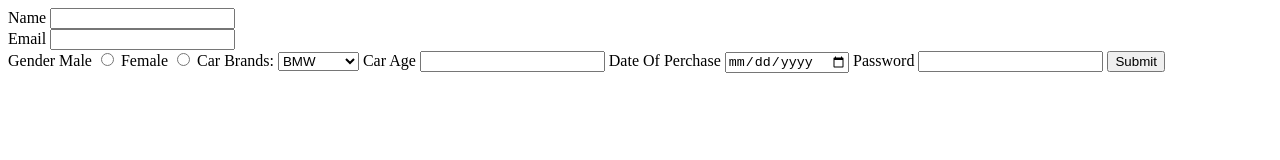
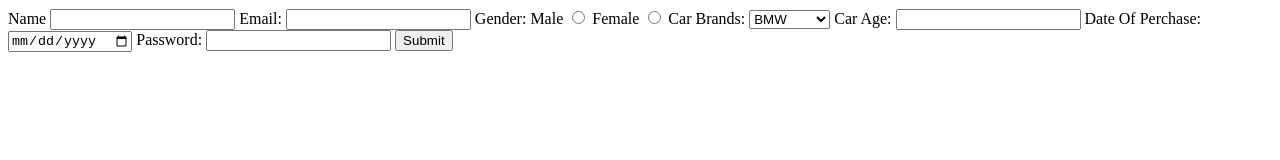
Before and after one commit to acciojob/car-insurance-form-IDurgeshShukla, a website: page main.html in a window 1280 px wide. Drawn offline with Linux system fonts and the light colour scheme.

Commit message:
created a submission

```diff
--- a/main.html
+++ b/main.html
@@ -8,14 +8,12 @@
 
 <body>
 	<!-- the entire body must be written by student -->
-	<form>
+	<form method ="post">
 	<label for = "name">Name</label>
 	<input type= "text" id = "name" name = "name" required>
-	<br>
-	<label for = "mail">Email</label>
+	<label for = "mail">Email: </label>
 	<input type= "email" id = "mail" name = "mail" required>
-	<br>
-		<label for ="gender">Gender</label>
+		<label for ="gender">Gender: </label>
 	<label for = "genderM" id = "gender">Male</label>
 	<input type= "radio" id = "genderM" name = "gender" required>
 		<label for ="genderF" id="gender">Female</label>
@@ -27,11 +25,11 @@
 			<option id = "car">Audi</option>
 			<option id = "car">Mercedez</option>
 		</select>
-		<label for = "carage">Car Age</label>
+		<label for = "carage">Car Age: </label>
 		<input type = "number" id = "carage" min="1" name= "carAge" required>
-		<label for = "dop">Date Of Perchase</label>
+		<label for = "dop">Date Of Perchase: </label>
 		<input type = "date" id =  "dop" name ="Date Of Perchase" required>
-		<label for = "password">Password</label>
+		<label for = "password">Password: </label>
 		<input type = "password" id = "password" required>
 		<button type ="submit">Submit</button>
 	</form>
```
